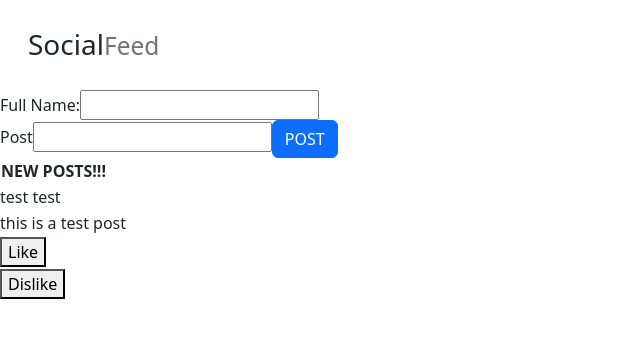
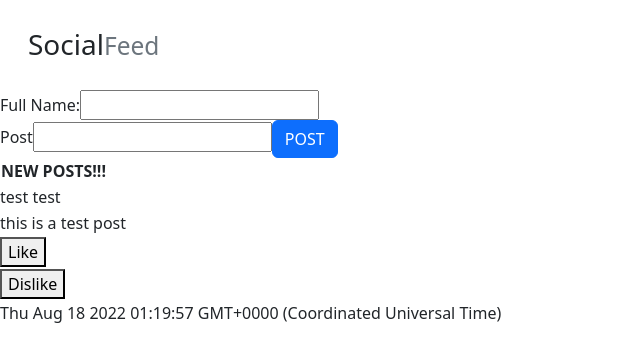
Before and after one commit to C-Skala/Social-Feed, a React (Create React App) app: page / in a window 1280 px wide. Shown: the top 362 px of the page, without its empty margins (0-640 px from the left). Built offline with nearby package versions, Linux system fonts and the light colour scheme.

Commit message:
added date function

```diff
--- a/src/Components/DisplayPosts/DisplayPosts.jsx
+++ b/src/Components/DisplayPosts/DisplayPosts.jsx
@@ -17,6 +17,7 @@ const DisplayPosts = (props) => {
                             <td className = 'table-content' >{entry.post}</td>
                             <td><LikeDislikeButton message = 'Like'/></td>
                             <td><LikeDislikeButton message = 'Dislike'/></td>
+                            <td>{Date()}</td>
                         </tr>
 
                     );
```
